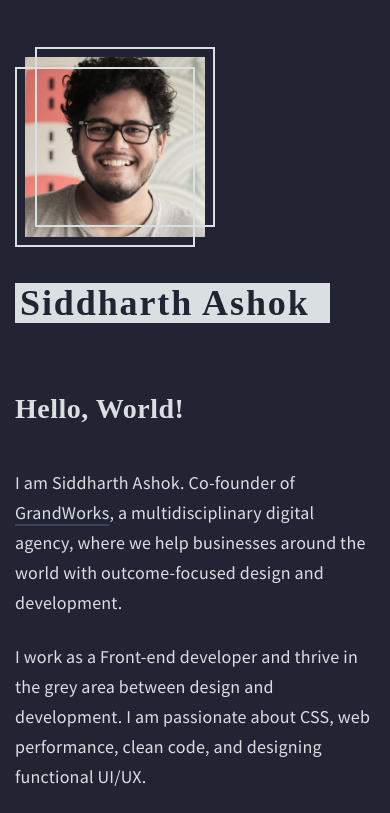
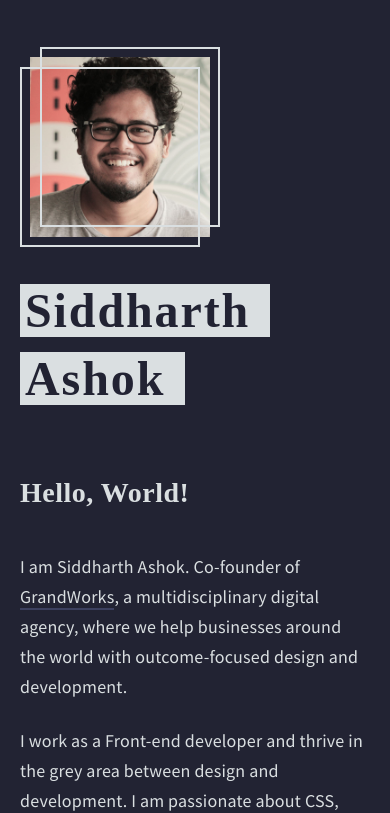
Before and after one commit to siddharthashok/sidd.in, a plain HTML site: page index.html in a window 390 px wide. Shown: the top 813 px of the page. Drawn offline with Linux system fonts and the light colour scheme; a web font is replaced by a local one.

Commit message:
Padding and Font size in mobile

```diff
--- a/css/style.scss
+++ b/css/style.scss
@@ -188,13 +188,16 @@ svg.bottomone {bottom: -150px; margin-top: -150px;}
 // Responsive
 
 @media screen and (max-width: 64em) {
-  .column, .columns {padding-left: 15px;padding-right: 15px;}
+  .column, .columns {padding-left: 20px;padding-right: 20px;}
 
   .image-logo-wrap {width: 180px; height: 180px; margin-bottom: 40px; margin-left: 10px;}
   .image-logo-wrap:before {top: -10px; left: 10px;}
   .image-logo-wrap:after {top: 10px; left: -10px;}
 
-  .sidd {font-size: 36px; line-height: 52px;}
+  .sidd {
+    // font-size: 36px; line-height: 52px;
+    padding-right: 20%;
+  }
   .sidd span {padding: 0px 20px 0px 5px;}
 }
 
```
Also changed, not shown: css/style.css.
